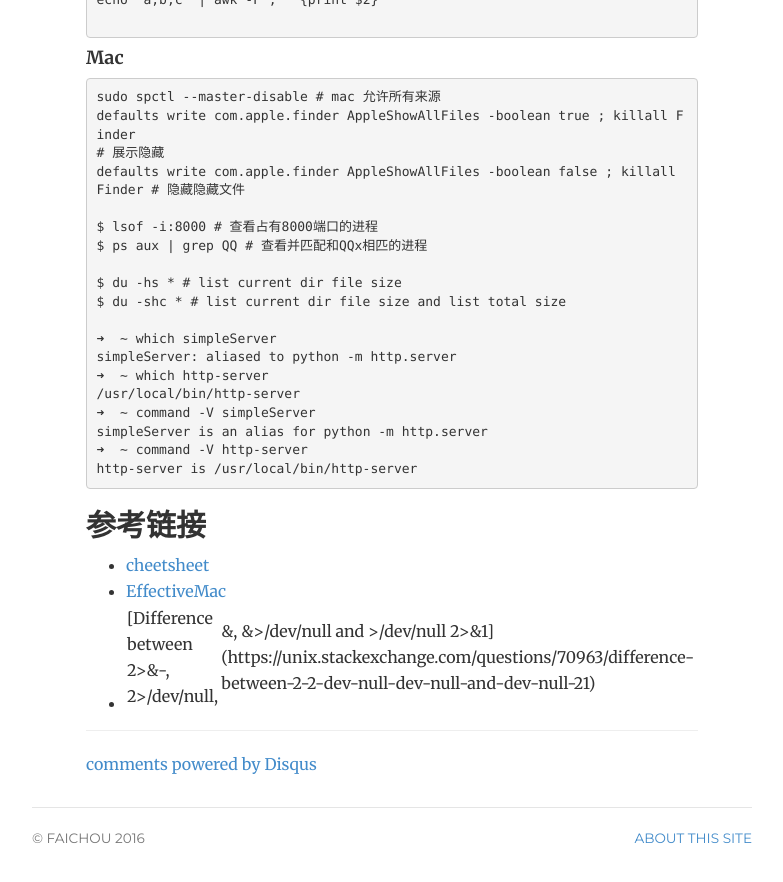
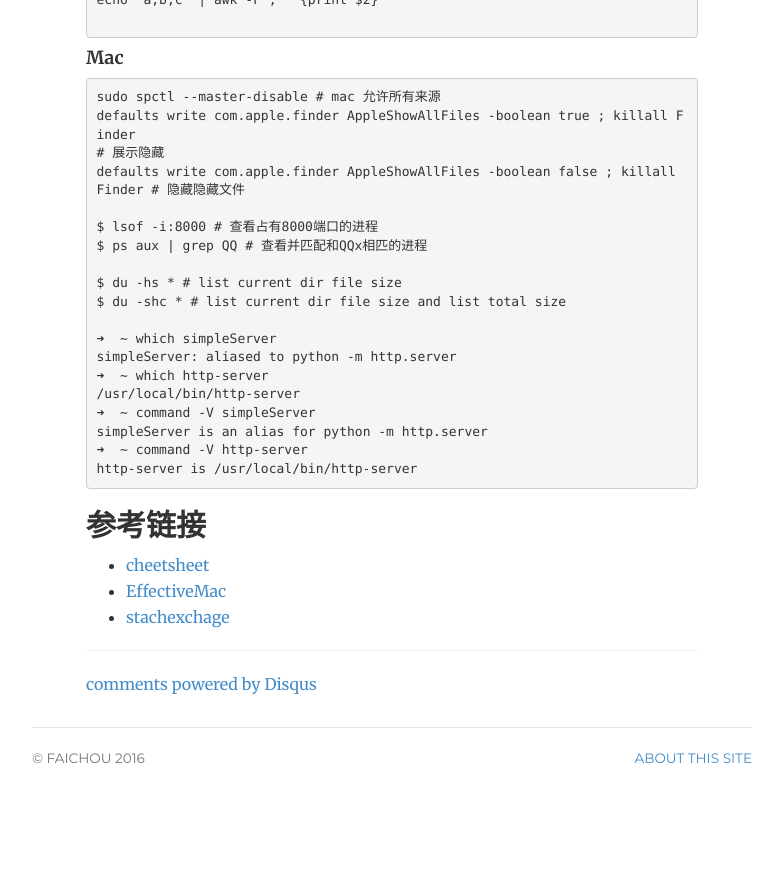
Before and after one commit to FaiChou/faichou.github.io, a Jekyll site: the page built from _posts/2018-06-22-shell.md, in a window 1280 px wide and 900 px high, scrolled down 3368 px. Shown: the top 882 px of the window, without its empty margins (248-1031 px from the left). Built offline with Jekyll 4.4.1, drawn with Linux system fonts in a browser that asks for light colours; comment, search, counter and statistics services are not loaded; after the commit the page ends 4188 px from its top, so only the background shows below that.

Commit message:
fix format

````diff
--- a/_posts/2018-06-22-shell.md
+++ b/_posts/2018-06-22-shell.md
@@ -47,7 +47,7 @@
 
 ```bash
 [ $a = 1 ]
-[[ $a = 1]] # both ok, recommend [[]]
+[[ $a = 1 ]] # both ok, recommend [[]]
 
 [[ $a = 1 ]]
 [[ $a == 1 ]]
@@ -215,4 +215,4 @@
 
 - [cheetsheet](https://devhints.io/bash)
 - [EffectiveMac](https://bestswifter.gitbook.io/effectivemac/zhong-ji-wu-qi-zsh/bian-liang)
-- [Difference between 2>&-, 2>/dev/null, |&, &>/dev/null and >/dev/null 2>&1](https://unix.stackexchange.com/questions/70963/difference-between-2-2-dev-null-dev-null-and-dev-null-21)
+- [stachexchage](https://unix.stackexchange.com/questions/70963/difference-between-2-2-dev-null-dev-null-and-dev-null-21)
````
